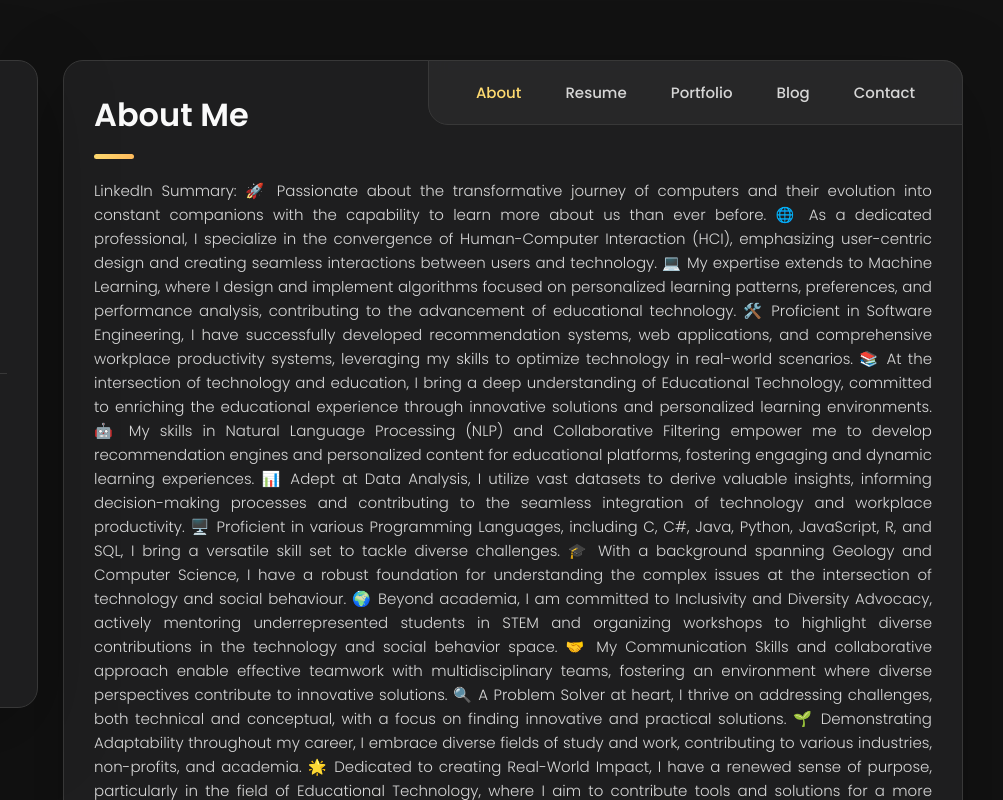
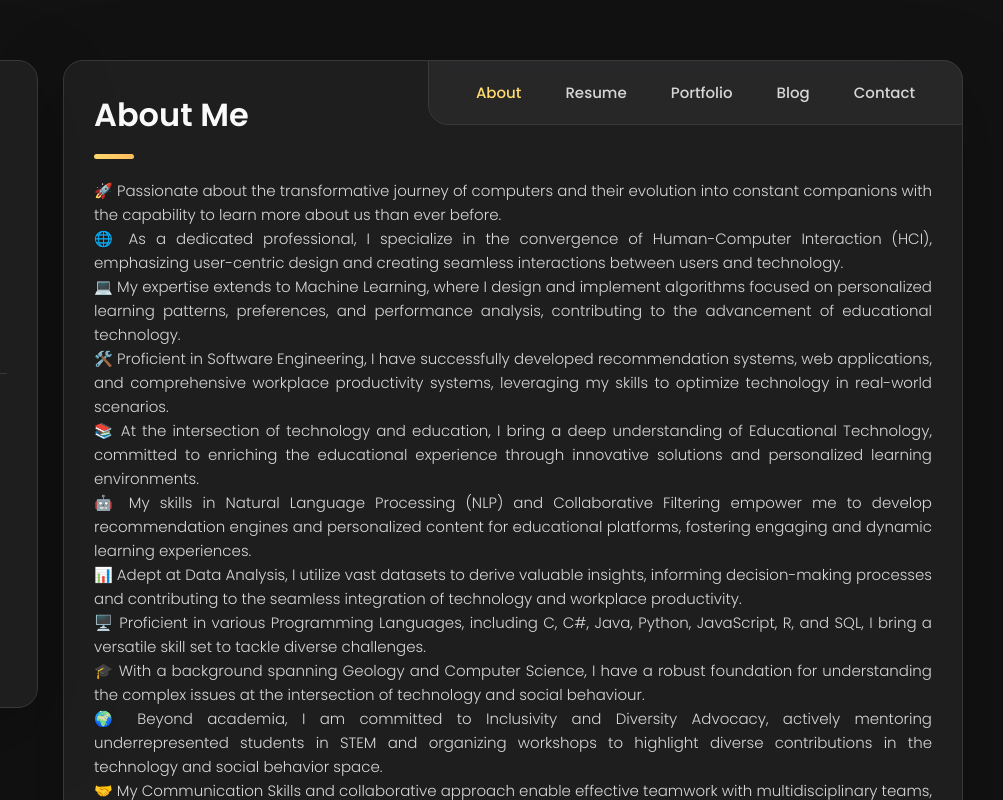
Before and after one commit to felixfrz/Portfolio2, a plain HTML site: page index.html in a window 1280 px wide. Shown: the top 800 px of the page, 277-1280 px from the left. Drawn offline with nearby package versions, Linux system fonts and the light colour scheme.

Commit message:
Update index.html

```diff
--- a/index.html
+++ b/index.html
@@ -216,35 +216,35 @@
 
 
             <p>
-              LinkedIn Summary:
 
-🚀 Passionate about the transformative journey of computers and their evolution into constant companions with the capability to learn more about us than ever before.
 
-🌐 As a dedicated professional, I specialize in the convergence of Human-Computer Interaction (HCI), emphasizing user-centric design and creating seamless interactions between users and technology.
+🚀 Passionate about the transformative journey of computers and their evolution into constant companions with the capability to learn more about us than ever before.<br>
 
-💻 My expertise extends to Machine Learning, where I design and implement algorithms focused on personalized learning patterns, preferences, and performance analysis, contributing to the advancement of educational technology.
+🌐 As a dedicated professional, I specialize in the convergence of Human-Computer Interaction (HCI), emphasizing user-centric design and creating seamless interactions between users and technology.<br>
 
-🛠️ Proficient in Software Engineering, I have successfully developed recommendation systems, web applications, and comprehensive workplace productivity systems, leveraging my skills to optimize technology in real-world scenarios.
+💻 My expertise extends to Machine Learning, where I design and implement algorithms focused on personalized learning patterns, preferences, and performance analysis, contributing to the advancement of educational technology.<br>
 
-📚 At the intersection of technology and education, I bring a deep understanding of Educational Technology, committed to enriching the educational experience through innovative solutions and personalized learning environments.
+🛠️ Proficient in Software Engineering, I have successfully developed recommendation systems, web applications, and comprehensive workplace productivity systems, leveraging my skills to optimize technology in real-world scenarios.<br>
 
-🤖 My skills in Natural Language Processing (NLP) and Collaborative Filtering empower me to develop recommendation engines and personalized content for educational platforms, fostering engaging and dynamic learning experiences.
+📚 At the intersection of technology and education, I bring a deep understanding of Educational Technology, committed to enriching the educational experience through innovative solutions and personalized learning environments.<br>
 
-📊 Adept at Data Analysis, I utilize vast datasets to derive valuable insights, informing decision-making processes and contributing to the seamless integration of technology and workplace productivity.
+🤖 My skills in Natural Language Processing (NLP) and Collaborative Filtering empower me to develop recommendation engines and personalized content for educational platforms, fostering engaging and dynamic learning experiences.<br>
 
-🖥️ Proficient in various Programming Languages, including C, C#, Java, Python, JavaScript, R, and SQL, I bring a versatile skill set to tackle diverse challenges.
+📊 Adept at Data Analysis, I utilize vast datasets to derive valuable insights, informing decision-making processes and contributing to the seamless integration of technology and workplace productivity.<br>
 
-🎓 With a background spanning Geology and Computer Science, I have a robust foundation for understanding the complex issues at the intersection of technology and social behaviour.
+🖥️ Proficient in various Programming Languages, including C, C#, Java, Python, JavaScript, R, and SQL, I bring a versatile skill set to tackle diverse challenges.<br>
 
-🌍 Beyond academia, I am committed to Inclusivity and Diversity Advocacy, actively mentoring underrepresented students in STEM and organizing workshops to highlight diverse contributions in the technology and social behavior space.
+🎓 With a background spanning Geology and Computer Science, I have a robust foundation for understanding the complex issues at the intersection of technology and social behaviour.<br>
 
-🤝 My Communication Skills and collaborative approach enable effective teamwork with multidisciplinary teams, fostering an environment where diverse perspectives contribute to innovative solutions.
+🌍 Beyond academia, I am committed to Inclusivity and Diversity Advocacy, actively mentoring underrepresented students in STEM and organizing workshops to highlight diverse contributions in the technology and social behavior space.<br>
 
-🔍 A Problem Solver at heart, I thrive on addressing challenges, both technical and conceptual, with a focus on finding innovative and practical solutions.
+🤝 My Communication Skills and collaborative approach enable effective teamwork with multidisciplinary teams, fostering an environment where diverse perspectives contribute to innovative solutions.<br>
 
-🌱 Demonstrating Adaptability throughout my career, I embrace diverse fields of study and work, contributing to various industries, non-profits, and academia.
+🔍 A Problem Solver at heart, I thrive on addressing challenges, both technical and conceptual, with a focus on finding innovative and practical solutions.<br>
 
-🌟 Dedicated to creating Real-World Impact, I have a renewed sense of purpose, particularly in the field of Educational Technology, where I aim to contribute tools and solutions for a more inclusive and fair future.
+🌱 Demonstrating Adaptability throughout my career, I embrace diverse fields of study and work, contributing to various industries, non-profits, and academia.<br>
+
+🌟 Dedicated to creating Real-World Impact, I have a renewed sense of purpose, particularly in the field of Educational Technology, where I aim to contribute tools and solutions for a more inclusive and fair future.<br>
 
 Feel free to connect for collaborations, and discussions, or to explore opportunities at the intersection of technology, education, and real-world impact!
             </p>
```
